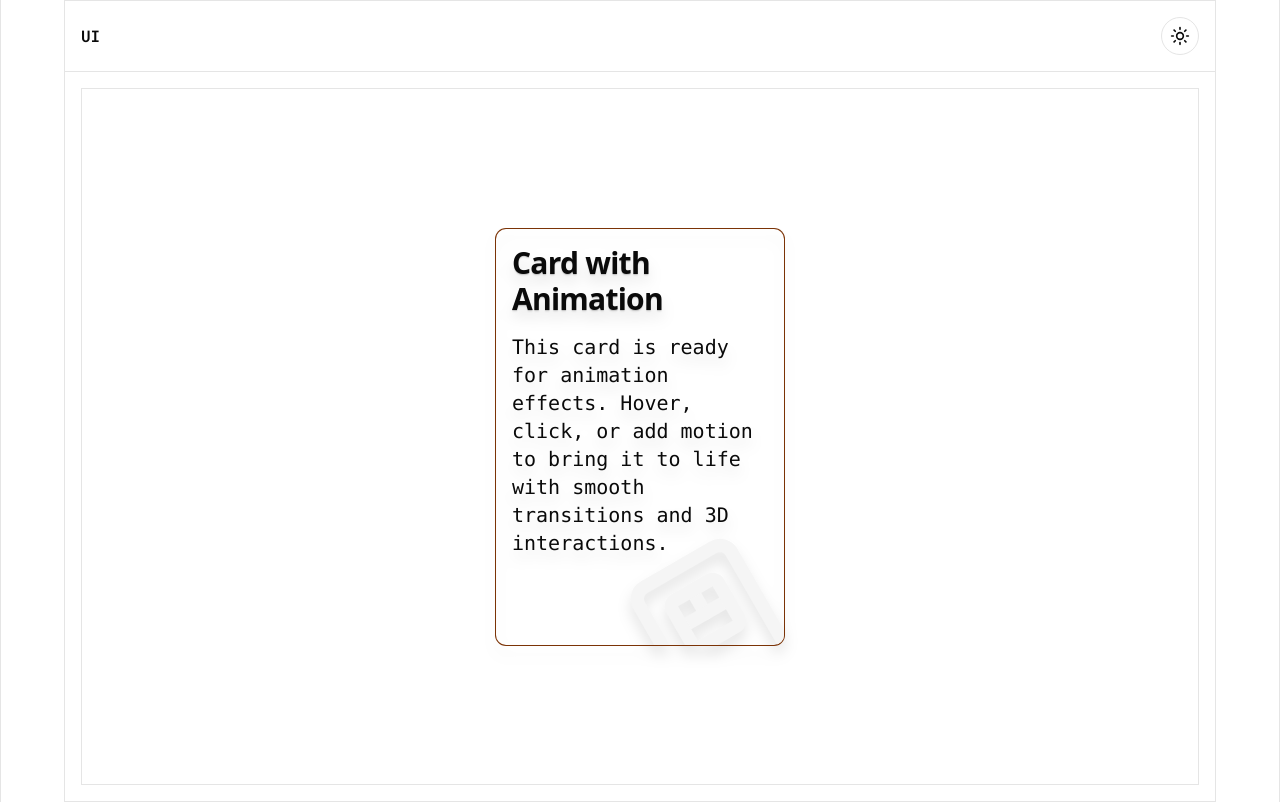
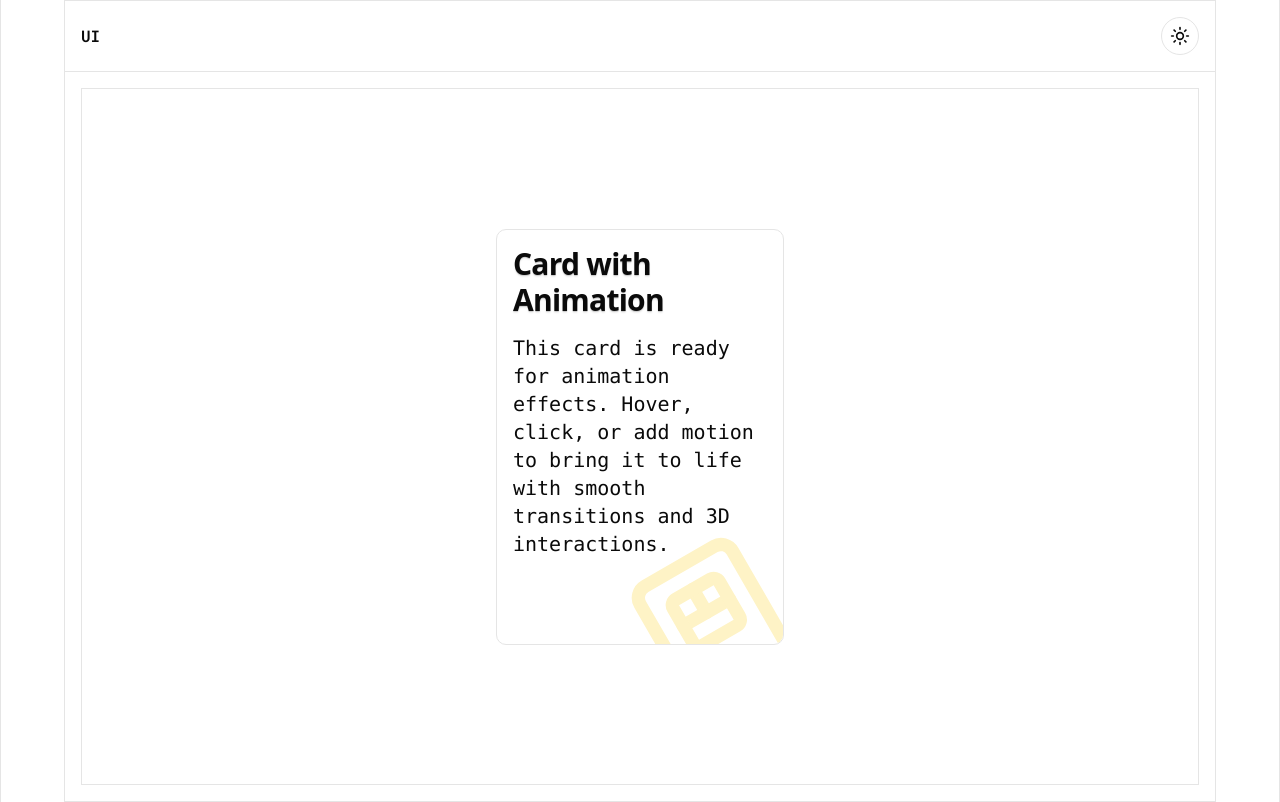
Before and after one commit to negativ14/UI, a Next.js app: page / in a window 1280 px wide. Built offline with nearby package versions, Linux system fonts and the light colour scheme.

Commit message:
small fix in card

```diff
--- a/src/components/cards/Card3.tsx
+++ b/src/components/cards/Card3.tsx
@@ -2,15 +2,15 @@ import { CardSim } from "lucide-react";
 
 export default function Card3() {
   return (
-    <div className="ring-1 ring-amber-900 h-[26rem] w-72 rounded-lg p-4 flex flex-col gap-4 relative overflow-hidden before:absolute before:inset-0 before:-z-10 before:translate-y-[200%] before:bg-gradient-to-br before:from-amber-200 before:to-amber-400 before:scale-[2.5] before:transition-all before:duration-300 before:content-[''] hover:before:translate-y-[0%] drop-shadow-xl hover:ring-0 transition-all duration-500 group">
-      <h1 className="text-3xl font-semibold tracking-tight group-hover:text-white transition-colors duration-300 text-shadow-sm">
+    <div className="border h-[26rem] w-72 rounded-lg p-4 flex flex-col gap-4 relative overflow-hidden before:absolute before:inset-0 before:z-0 before:translate-y-[200%] before:bg-gradient-to-br before:from-amber-200 before:to-amber-400 before:scale-[2.5] before:transition-all before:duration-300 before:content-[''] hover:before:translate-y-[0%] transition-all duration-500 group">
+      <h1 className="text-3xl font-semibold tracking-tight group-hover:text-amber-700 transition-colors duration-300 text-shadow-sm z-0">
         Card with Animation
       </h1>
-      <p className="text-xl font-mono group-hover:text-amber-900 transition-colors duration-300">
+      <p className="text-xl font-mono group-hover:text-amber-900 transition-colors duration-300 z-0">
         This card is ready for animation effects. Hover, click, or add motion to
         bring it to life with smooth transitions and 3D interactions.
       </p>
-      <CardSim className="absolute text-accent h-[10rem] w-auto bottom-0 rotate-150 translate-y-15 translate-x-30 group-hover:text-amber-100 transition-colors duration-300" />
+      <CardSim className="absolute text-amber-100 h-[10rem] w-auto bottom-0 rotate-150 translate-y-15 translate-x-30" />
     </div>
   );
 }
```
